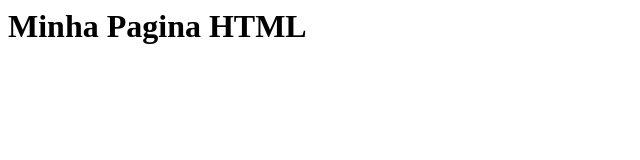
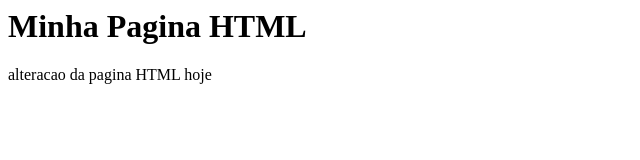
Before and after one commit to VINYALVAREZ/gama-no-github, a plain HTML site: page index.html in a window 1280 px wide. Shown: the whole page, without its empty margins (0-640 px from the left). Drawn offline with Linux system fonts and the light colour scheme.

Commit message:
arquivo index.html atualizado novamente

```diff
--- a/index.html
+++ b/index.html
@@ -1,5 +1,7 @@
 <html>
 	<body>
 		<h1>Minha Pagina HTML</h1>
+		</h2>	alteracao da pagina HTML hoje <h2>
+
 	</body>
 </html>
```
